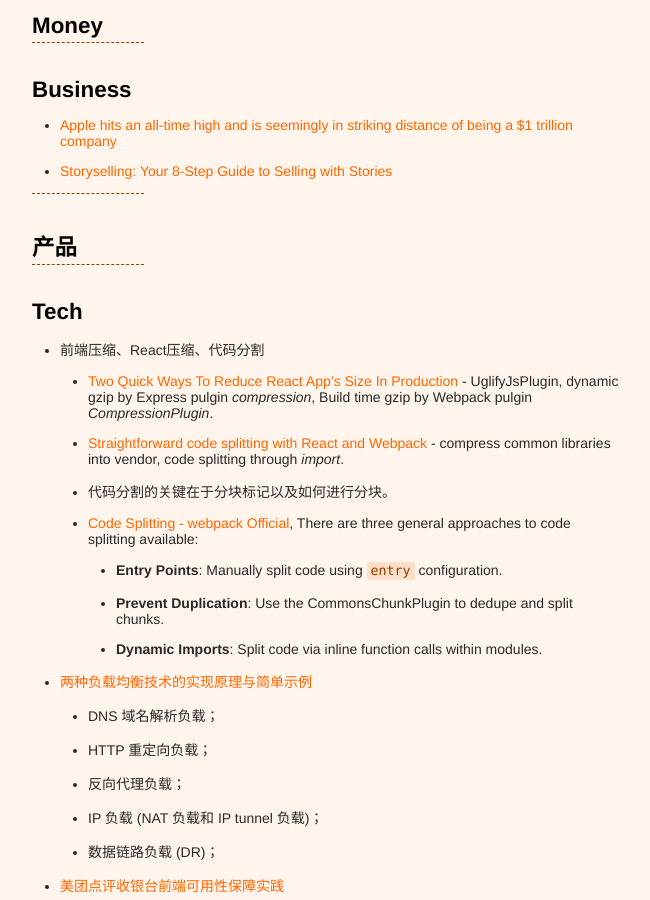
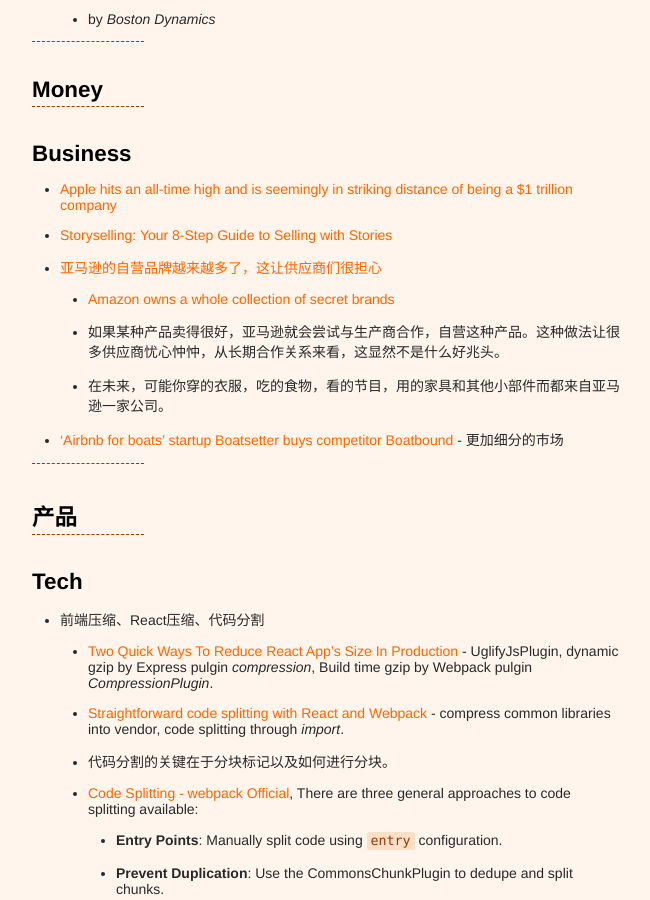
Before and after one commit to xianyuxmu/xianyuxmu.github.io, a Jekyll site: the page built from _posts/2017-08-01-monthly-reading.md, in a window 1280 px wide and 900 px high, scrolled down 1351 px. Shown: the whole window, without its empty margins (314-964 px from the left). Built offline with Jekyll 4.4.1, drawn with Linux system fonts in a browser that asks for light colours; comment, search, counter and statistics services are not loaded; some of the changed text lies outside the part shown.

Commit message:
Reading of 23 Aug. 2017

```diff
--- a/_posts/2017-08-01-monthly-reading.md
+++ b/_posts/2017-08-01-monthly-reading.md
@@ -21,6 +21,8 @@
 
 - *Loewy believed that consumers are torn between a curiosity about new things and a fear of anything too new.*
 - [Why Apple Always Wins By Copying aka MAYA.](https://hackernoon.com/why-apple-always-wins-by-copying-aka-maya-6c21de7a1f28)
+- [For today’s designers. And tomorrow’s designs.](https://www.adobe.com/products/experience-design.html#xd-ux-from-a-to-z-video)
+	- Adobe的革新让我十分振奋，未来很精彩！
 
 ## Life
 
@@ -62,6 +64,11 @@
 
 - [Apple hits an all-time high and is seemingly in striking distance of being a $1 trillion company](https://techcrunch.com/2017/08/01/apple-hits-an-all-time-high-and-is-seemingly-in-striking-distance-of-being-a-1-trillion-company/)
 - [Storyselling: Your 8-Step Guide to Selling with Stories](http://www.lifelearn.com/knowledge_center/storyselling-your-8-step-guide-to-selling-with-stories/)
+- [亚马逊的自营品牌越来越多了，这让供应商们很担心](http://www.sohu.com/a/164464935_114778)
+	- [Amazon owns a whole collection of secret brands](https://qz.com/1039381/amazon-owns-a-whole-collection-of-secret-brands/)
+	- 如果某种产品卖得很好，亚马逊就会尝试与生产商合作，自营这种产品。这种做法让很多供应商忧心忡忡，从长期合作关系来看，这显然不是什么好兆头。
+	- 在未来，可能你穿的衣服，吃的食物，看的节目，用的家具和其他小部件而都来自亚马逊一家公司。
+- [‘Airbnb for boats’ startup Boatsetter buys competitor Boatbound](https://techcrunch.com/2017/08/17/peer-to-peer-boat-rental/) - 更加细分的市场
 
 
 
@@ -104,6 +111,7 @@
 	-  `/usr/local` is "for use by the system administrator when installing software locally".
 - [无服务器架构是移动开发者的福音？](https://mp.weixin.qq.com/s?__biz=MzIzNjUxMzk2NQ==&mid=2247485614&idx=1&sn=62bc5b5679279ab4fef4bd7700b69ac7)
 	- 无服务器架构抽离了所有与基础设施和服务器框架相关的细节，你只需要编写代码实现你想要的业务逻辑，并在数据发生变更的时候进行响应。服务器依然存在，只是你不需要再去做任何与部署和管理服务器相关的工作。
+- [使用 Lighthouse 审查网络应用](https://developers.google.com/web/tools/lighthouse/) -
 
 
 
```
